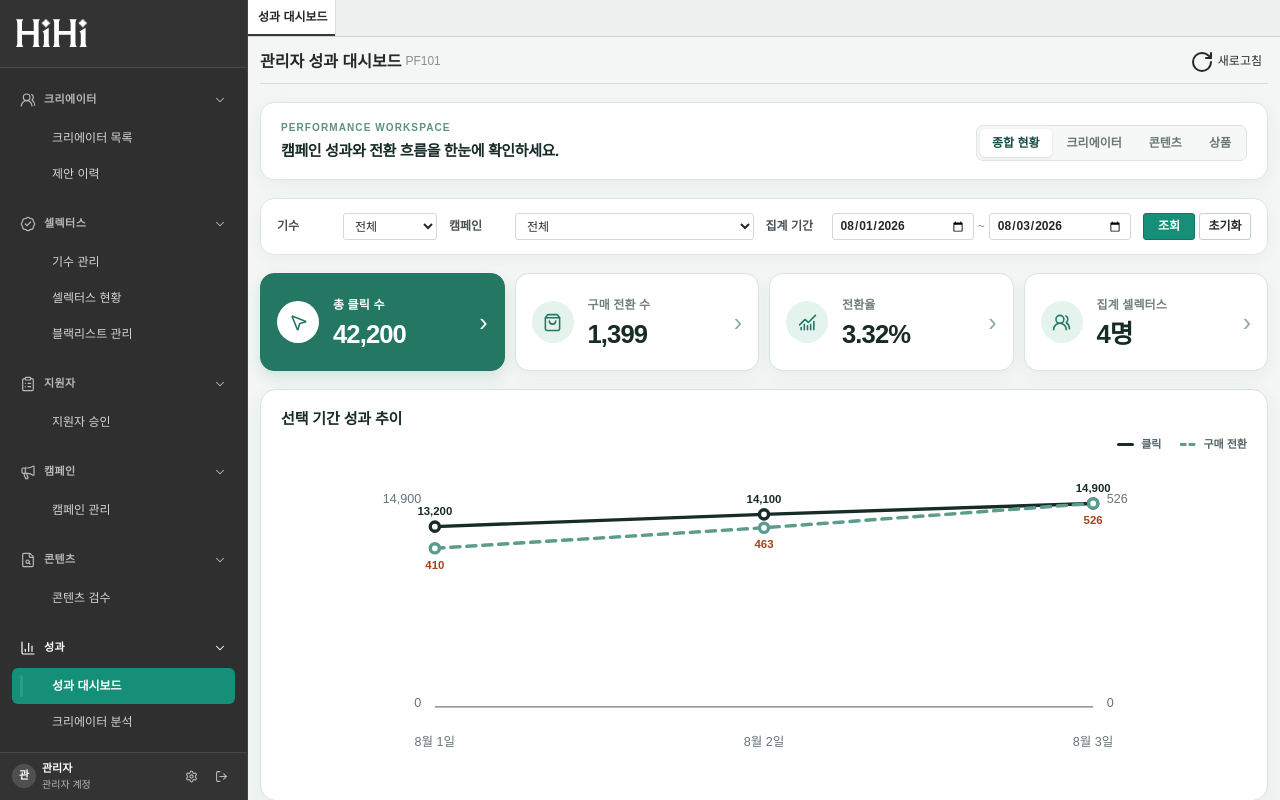
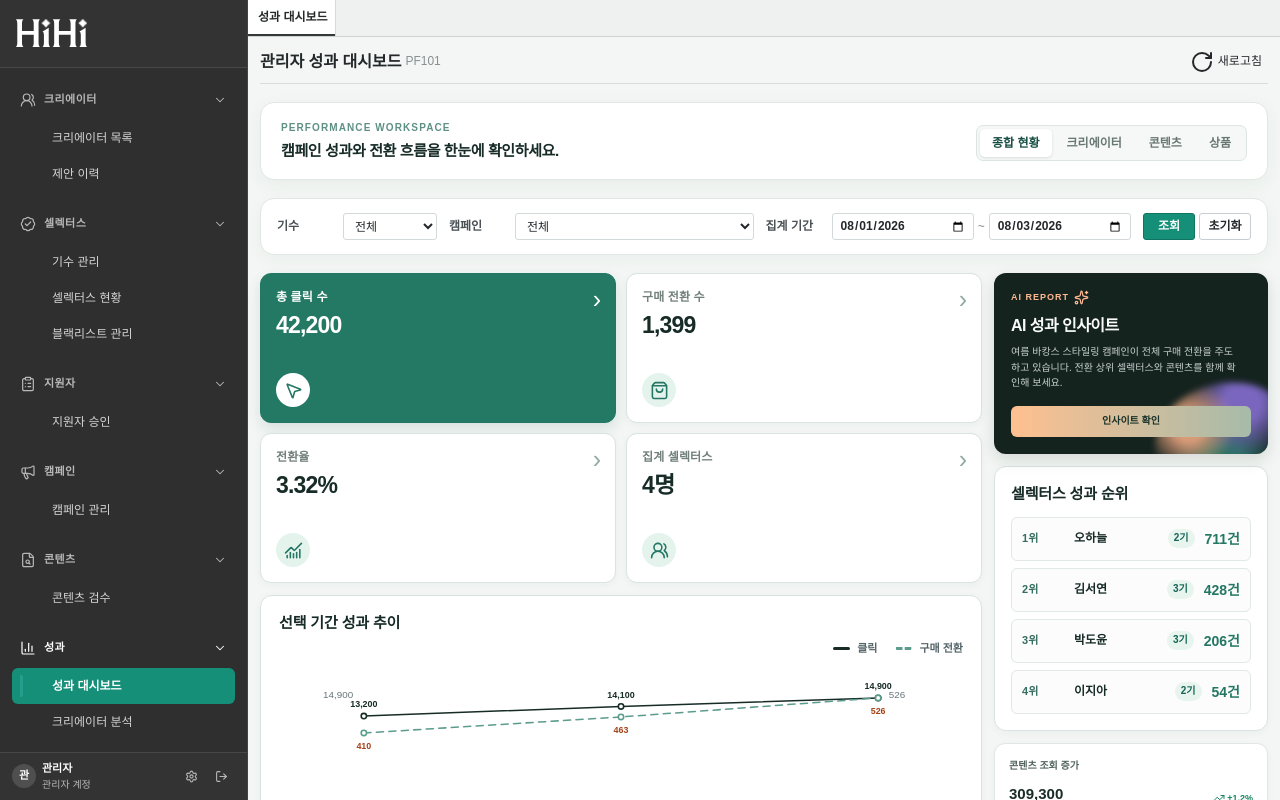
Before and after one commit to HD-Fuma/fe-hiselectors-admin, a React (Vite) app: page / in a window 1280 px wide. Shown: the top 800 px of the page. Built offline with nearby package versions, Linux system fonts and the light colour scheme.

Commit message:
feat: polish performance analytics visuals

```diff
--- a/src/features/performance/PerformancePages.tsx
+++ b/src/features/performance/PerformancePages.tsx
@@ -7,6 +7,8 @@ import {
   Package,
   PlaySquare,
   ShoppingBag,
+  Sparkles,
+  TrendingUp,
   UsersRound,
 } from "lucide-react";
 import { PageHeader } from "../../components/shell/PageHeader";
@@ -179,6 +181,47 @@ function PerformanceWorkspaceIntro({
   );
 }
 
+function PerformanceInsightCard({
+  description,
+  title = "AI 성과 인사이트",
+}: {
+  description: string;
+  title?: string;
+}) {
+  return (
+    <section className="fuma-performance-insight-card">
+      <div className="fuma-performance-insight-card__orb" aria-hidden="true" />
+      <header>
+        <span>AI REPORT</span>
+        <Sparkles aria-hidden="true" size={15} />
+      </header>
+      <h2>{title}</h2>
+      <p>{description}</p>
+      <button type="button">인사이트 확인</button>
+    </section>
+  );
+}
+
+function PerformanceLiftCards({
+  items,
+}: {
+  items: readonly { label: string; value: string }[];
+}) {
+  return (
+    <section aria-label="주요 지표 증감" className="fuma-performance-lift-list">
+      {items.map((item, index) => (
+        <article key={item.label}>
+          <span>{item.label}</span>
+          <div>
+            <strong>{item.value}</strong>
+            <em><TrendingUp aria-hidden="true" size={12} /> +{index + 1}.{index + 2}%</em>
+          </div>
+        </article>
+      ))}
+    </section>
+  );
+}
+
 interface PerformanceEntityCard {
   detail: string;
   id: string;
@@ -255,6 +298,12 @@ function PerformanceAnalysisHero({
 }) {
   return (
     <div className="fuma-performance-analysis-hero">
+      <div className="fuma-performance-analysis-hero__main">
+        <PerformanceKpiGrid
+          ariaLabel={summaryLabel}
+          className="fuma-performance-kpi-grid--analysis"
+          items={kpis}
+        />
         <PerformanceAreaChart
           description="상위 성과 항목 기준 비교"
           points={points}
@@ -262,6 +311,8 @@ function PerformanceAnalysisHero({
           secondaryLabel={secondaryLabel}
           title={title}
         />
+      </div>
+      <aside className="fuma-performance-analysis-hero__rail">
         <section className="fuma-performance-analysis-focus">
           <span>TOP PERFORMANCE</span>
           <div aria-hidden="true" className="fuma-performance-analysis-focus__ring"><b>1</b></div>
@@ -272,11 +323,8 @@ function PerformanceAnalysisHero({
           <p>{focusLabel}</p>
           <small>{focusDetail}</small>
         </section>
-      <PerformanceKpiGrid
-        ariaLabel={summaryLabel}
-        className="fuma-performance-kpi-grid--analysis"
-        items={kpis}
-      />
+        <PerformanceInsightCard description={`${focusLabel}의 전환 기여도가 가장 높습니다. 상위 성과 콘텐츠의 공통 패턴을 확인해 보세요.`} />
+      </aside>
     </div>
   );
 }
@@ -707,24 +755,38 @@ export function PerformanceDashboardPage() {
       <div className="fuma-page__body">
         <PerformanceWorkspaceIntro active="overview" caption="캠페인 성과와 전환 흐름을 한눈에 확인하세요." />
         <PerformanceFilters />
-        <PerformanceKpiGrid ariaLabel="성과 요약" items={visualData.kpis} />
-        <div className="fuma-performance-visuals fuma-performance-visuals--overview">
-          <div className="fuma-performance-visuals__wide">
+        <div className="fuma-performance-command-layout">
+          <div className="fuma-performance-command-layout__main">
+            <PerformanceKpiGrid
+              ariaLabel="성과 요약"
+              className="fuma-performance-kpi-grid--dashboard"
+              items={visualData.kpis}
+            />
             <PerformanceTrendChart
               points={visualData.trendPoints}
               title="선택 기간 성과 추이"
             />
-          </div>
             <PerformanceBarChart
               items={visualData.campaignItems}
               mode="single"
               primaryLabel="전환율"
               title="캠페인 전환 성과"
             />
+          </div>
+          <aside className="fuma-performance-command-layout__rail">
+            <PerformanceInsightCard description="여름 바캉스 스타일링 캠페인이 전체 구매 전환을 주도하고 있습니다. 전환 상위 셀렉터스와 콘텐츠를 함께 확인해 보세요." />
             <PerformanceRanking
               items={visualData.selectorItems}
               title="셀렉터스 성과 순위"
             />
+            <PerformanceLiftCards
+              items={[
+                { label: "콘텐츠 조회 증가", value: "309,300" },
+                { label: "구매 전환 증가", value: "1,399" },
+                { label: "참여 셀렉터스", value: "4명" },
+              ]}
+            />
+          </aside>
         </div>
         <PerformanceResultTable
           className="fuma-performance-campaign-table"
--- a/src/styles/performance-dashboard.css
+++ b/src/styles/performance-dashboard.css
@@ -8,7 +8,7 @@ body:has(.fuma-performance-page) .hsas-admin-shell__content {
 .fuma-performance-page {
   --fuma-performance-ink: #172b27;
   --fuma-performance-muted: #72817d;
-  --fuma-performance-line: #dce7e3;
+  --fuma-performance-line: #e0e7e4;
   --fuma-performance-teal: #237763;
   --fuma-performance-teal-soft: #e8f4ee;
   --fuma-performance-orange: #5c9c8c;
@@ -102,13 +102,13 @@ body:has(.fuma-performance-page) .hsas-admin-shell__content {
   align-items: center;
   gap: 14px;
   min-width: 0;
-  min-height: 98px;
-  padding: 16px;
+  min-height: 88px;
+  padding: 14px 15px;
   overflow: hidden;
   border: 1px solid #d9e3e1;
-  border-radius: 14px;
+  border-radius: 11px;
   background: var(--fuma-performance-panel);
-  box-shadow: 0 5px 16px rgb(29 70 57 / 5%);
+  box-shadow: 0 2px 8px rgb(29 70 57 / 4%);
 }
 
 .fuma-performance-kpi-grid__item::before {
@@ -142,9 +142,9 @@ body:has(.fuma-performance-page) .hsas-admin-shell__content {
 
 .fuma-performance-kpi-grid__icon {
   display: grid;
-  width: 42px;
-  height: 42px;
-  flex: 0 0 42px;
+  width: 34px;
+  height: 34px;
+  flex: 0 0 34px;
   place-items: center;
   border-radius: 50%;
   color: #237763;
@@ -185,7 +185,7 @@ body:has(.fuma-performance-page) .hsas-admin-shell__content {
   gap: 10px;
   margin-top: 7px;
   color: var(--fuma-performance-ink);
-  font-size: clamp(22px, 2vw, 28px);
+  font-size: clamp(19px, 1.6vw, 24px);
   font-variant-numeric: tabular-nums;
   font-weight: 750;
   letter-spacing: -0.035em;
@@ -222,11 +222,11 @@ body:has(.fuma-performance-page) .hsas-admin-shell__content {
 .fuma-performance-chart {
   min-width: 0;
   margin: 0;
-  padding: 18px 20px 20px;
+  padding: 16px 18px 18px;
   border: 1px solid #d9e3e1;
-  border-radius: 16px;
+  border-radius: 12px;
   background: var(--fuma-performance-panel);
-  box-shadow: 0 6px 22px rgb(29 70 57 / 6%);
+  box-shadow: 0 2px 9px rgb(29 70 57 / 4%);
 }
 
 .fuma-performance-chart figcaption {
@@ -295,18 +295,25 @@ body:has(.fuma-performance-page) .hsas-admin-shell__content {
 
 .fuma-performance-analysis-hero {
   display: grid;
-  grid-template-columns: minmax(480px, 1fr) 176px minmax(300px, .5fr);
+  grid-template-columns: minmax(0, 1fr) 264px;
   gap: 14px;
-  align-items: stretch;
+  align-items: start;
 }
 
-.fuma-performance-analysis-hero .fuma-performance-area-chart { min-height: 326px; }
-.fuma-performance-area-chart svg { display: block; width: 100%; min-height: 232px; margin-top: 6px; overflow: visible; }
+.fuma-performance-analysis-hero__main,
+.fuma-performance-analysis-hero__rail {
+  display: grid;
+  min-width: 0;
+  gap: 12px;
+}
+
+.fuma-performance-analysis-hero .fuma-performance-area-chart { min-height: 294px; }
+.fuma-performance-area-chart svg { display: block; width: 100%; height: 220px; min-height: 0; margin-top: 4px; overflow: visible; }
 .fuma-performance-area-chart svg text { fill: #72827d; font-family: var(--hsas-font-family); font-size: 10px; }
 .fuma-performance-area-chart__grid { stroke: #edf2f0; stroke-width: 1; }
-.fuma-performance-area-chart__primary { fill: none; stroke: #2b806a; stroke-linecap: round; stroke-linejoin: round; stroke-width: 3.5; }
-.fuma-performance-area-chart__secondary { fill: none; stroke: #91b8ab; stroke-dasharray: 4 5; stroke-linecap: round; stroke-width: 2; }
-.fuma-performance-area-chart__point { fill: #fff; stroke: #2b806a; stroke-width: 3; }
+.fuma-performance-area-chart__primary { fill: none; stroke: #2b806a; stroke-linecap: round; stroke-linejoin: round; stroke-width: 1.8; }
+.fuma-performance-area-chart__secondary { fill: none; stroke: #91b8ab; stroke-dasharray: 4 5; stroke-linecap: round; stroke-width: 1.2; }
+.fuma-performance-area-chart__point { fill: #fff; stroke: #2b806a; stroke-width: 1.6; r: 3px; }
 .fuma-performance-area-chart__legend-primary::before { background: #2b806a !important; }
 .fuma-performance-area-chart__legend-secondary::before { height: 0 !important; border-top: 2px dashed #91b8ab; background: transparent !important; }
 
@@ -314,13 +321,13 @@ body:has(.fuma-performance-page) .hsas-admin-shell__content {
   display: flex;
   flex-direction: column;
   justify-content: flex-start;
-  min-height: 326px;
-  padding: 19px;
+  min-height: 238px;
+  padding: 17px;
   overflow: hidden;
-  border-radius: 16px;
+  border-radius: 12px;
   color: #f5fffa;
   background: #1f735e;
-  box-shadow: 0 12px 28px rgb(21 88 71 / 18%);
+  box-shadow: 0 7px 18px rgb(21 88 71 / 15%);
 }
 
 .fuma-performance-analysis-focus > span { color: #a4d5c4; font-size: 9px; font-weight: 800; letter-spacing: .09em; }
@@ -360,19 +367,19 @@ body:has(.fuma-performance-page) .hsas-admin-shell__content {
   background: rgb(255 255 255 / 66%);
 }
 
-.fuma-performance-kpi-grid--analysis { grid-template-columns: repeat(2, minmax(0, 1fr)); gap: 12px; }
-.fuma-performance-kpi-grid--analysis .fuma-performance-kpi-grid__item { min-height: 157px; flex-direction: column; align-items: flex-start; justify-content: space-between; gap: 8px; padding: 17px; }
-.fuma-performance-kpi-grid--analysis .fuma-performance-kpi-grid__copy { flex: 0; }
-.fuma-performance-kpi-grid--analysis .fuma-performance-kpi-grid__icon { order: 2; width: 34px; height: 34px; flex-basis: 34px; }
+.fuma-performance-kpi-grid--analysis { grid-template-columns: repeat(4, minmax(0, 1fr)); gap: 10px; }
+.fuma-performance-kpi-grid--analysis .fuma-performance-kpi-grid__item { min-height: 82px; flex-direction: row; align-items: center; justify-content: flex-start; gap: 10px; padding: 13px; }
+.fuma-performance-kpi-grid--analysis .fuma-performance-kpi-grid__copy { flex: 1; }
+.fuma-performance-kpi-grid--analysis .fuma-performance-kpi-grid__icon { order: 0; width: 30px; height: 30px; flex-basis: 30px; }
 .fuma-performance-kpi-grid--analysis .fuma-performance-kpi-grid__chevron { position: absolute; top: 13px; right: 14px; }
-.fuma-performance-kpi-grid--analysis dd { font-size: 22px; }
+.fuma-performance-kpi-grid--analysis dd { margin-top: 5px; font-size: 18px; }
 
 .fuma-performance-trend-chart svg {
   display: block;
   width: 100%;
-  height: auto;
+  height: 250px;
   max-width: 100%;
-  max-height: 320px;
+  max-height: 250px;
   overflow: hidden;
 }
 
@@ -391,7 +398,7 @@ body:has(.fuma-performance-page) .hsas-admin-shell__content {
 .fuma-performance-trend-chart__line {
   stroke-linecap: round;
   stroke-linejoin: round;
-  stroke-width: 3;
+  stroke-width: 1.7;
 }
 
 .fuma-performance-trend-chart__line--clicks {
@@ -405,13 +412,15 @@ body:has(.fuma-performance-page) .hsas-admin-shell__content {
 .fuma-performance-trend-chart__point--clicks {
   fill: #fff;
   stroke: var(--fuma-performance-ink);
-  stroke-width: 3;
+  stroke-width: 1.8;
+  r: 3px;
 }
 
 .fuma-performance-trend-chart__point--conversions {
   fill: #fff;
   stroke: var(--fuma-performance-orange);
-  stroke-width: 3;
+  stroke-width: 1.8;
+  r: 3px;
 }
 
 .fuma-performance-trend-chart__value {
@@ -430,7 +439,7 @@ body:has(.fuma-performance-page) .hsas-admin-shell__content {
 .fuma-performance-bar-chart__rows,
 .fuma-performance-ranking__list {
   display: grid;
-  gap: 10px;
+  gap: 12px;
   margin: 17px 0 0;
   padding: 0;
   list-style: none;
@@ -455,7 +464,7 @@ body:has(.fuma-performance-page) .hsas-admin-shell__content {
 
 .fuma-performance-bar-chart__track {
   position: relative;
-  height: 14px;
+  height: 7px;
   overflow: visible;
   border-radius: 99px;
   background: #edf2f1;
@@ -472,9 +481,9 @@ body:has(.fuma-performance-page) .hsas-admin-shell__content {
 .fuma-performance-bar-chart__dot {
   position: absolute;
   top: 50%;
-  width: 13px;
-  height: 13px;
-  border: 3px solid #fff;
+  width: 9px;
+  height: 9px;
+  border: 2px solid #fff;
   border-radius: 50%;
   background: var(--fuma-performance-orange);
   box-shadow: 0 0 0 1px #a6461d;
@@ -546,6 +555,152 @@ body:has(.fuma-performance-page) .hsas-admin-shell__content {
   border-radius: 14px;
   background: #fff;
   box-shadow: 0 5px 18px rgb(29 70 57 / 4%);
+}
+
+.fuma-performance-command-layout {
+  display: grid;
+  grid-template-columns: minmax(0, 1fr) 274px;
+  align-items: start;
+  gap: 12px;
+}
+
+.fuma-performance-command-layout__main,
+.fuma-performance-command-layout__rail {
+  display: grid;
+  min-width: 0;
+  gap: 12px;
+}
+
+.fuma-performance-command-layout__rail .fuma-performance-chart {
+  padding: 16px;
+}
+
+.fuma-performance-command-layout__rail .fuma-performance-ranking__list {
+  gap: 7px;
+  margin-top: 12px;
+}
+
+.fuma-performance-command-layout__rail .fuma-performance-ranking__item {
+  padding: 9px 10px;
+}
+
+.fuma-performance-insight-card {
+  position: relative;
+  min-height: 164px;
+  padding: 17px;
+  overflow: hidden;
+  border-radius: 12px;
+  color: #f8fbfa;
+  background: #15231f;
+  box-shadow: 0 6px 16px rgb(15 29 25 / 13%);
+}
+
+.fuma-performance-insight-card__orb {
+  position: absolute;
+  right: -24px;
+  bottom: -34px;
+  width: 138px;
+  height: 104px;
+  border-radius: 50%;
+  background:
+    radial-gradient(circle at 28% 32%, #ffb38b 0 12%, transparent 38%),
+    radial-gradient(circle at 70% 25%, #8d73dc 0 15%, transparent 44%),
+    radial-gradient(circle at 46% 76%, #287e69 0 17%, transparent 48%);
+  filter: blur(3px);
+  opacity: .85;
+  transform: rotate(-16deg);
+}
+
+.fuma-performance-insight-card header {
+  position: relative;
+  display: flex;
+  align-items: center;
+  gap: 5px;
+  color: #ffb991;
+}
+
+.fuma-performance-insight-card header span {
+  font-size: 9px;
+  font-weight: 800;
+  letter-spacing: .11em;
+}
+
+.fuma-performance-insight-card h2 {
+  position: relative;
+  margin: 9px 0 0;
+  font-size: 16px;
+  letter-spacing: -.035em;
+}
+
+.fuma-performance-insight-card p {
+  position: relative;
+  max-width: 230px;
+  margin: 7px 0 15px;
+  color: #c7d1ce;
+  font-size: 10px;
+  line-height: 1.55;
+}
+
+.fuma-performance-insight-card button {
+  position: relative;
+  width: 100%;
+  min-height: 31px;
+  border: 0;
+  border-radius: 6px;
+  color: #183129;
+  background: linear-gradient(90deg, #ffc090, #a6bba9);
+  font: inherit;
+  font-size: 10px;
+  font-weight: 800;
+  cursor: pointer;
+}
+
+.fuma-performance-insight-card button:focus-visible {
+  outline: 2px solid #fff;
+  outline-offset: 2px;
+}
+
+.fuma-performance-lift-list {
+  display: grid;
+  gap: 9px;
+}
+
+.fuma-performance-lift-list article {
+  padding: 13px 14px;
+  border: 1px solid var(--fuma-performance-line);
+  border-radius: 11px;
+  background: #fff;
+  box-shadow: 0 2px 7px rgb(29 70 57 / 4%);
+}
+
+.fuma-performance-lift-list article > span {
+  color: #52645e;
+  font-size: 10px;
+  font-weight: 750;
+}
+
+.fuma-performance-lift-list article > div {
+  display: flex;
+  align-items: end;
+  justify-content: space-between;
+  gap: 8px;
+  margin-top: 9px;
+}
+
+.fuma-performance-lift-list strong {
+  color: #1b2d28;
+  font-size: 15px;
+  font-variant-numeric: tabular-nums;
+}
+
+.fuma-performance-lift-list em {
+  display: inline-flex;
+  align-items: center;
+  gap: 2px;
+  color: #16845f;
+  font-size: 9px;
+  font-style: normal;
+  font-weight: 750;
 }
 
 .fuma-performance-dashboard-layout {
@@ -1096,9 +1251,10 @@ body:has(.fuma-performance-page) .hsas-admin-shell__content {
 
   .fuma-performance-dashboard-layout { grid-template-columns: minmax(0, 1fr); }
 
-  .fuma-performance-analysis-hero { grid-template-columns: minmax(0, 1fr) 160px; }
-  .fuma-performance-kpi-grid--analysis { grid-column: 1 / -1; grid-template-columns: repeat(4, minmax(0, 1fr)); }
-  .fuma-performance-kpi-grid--analysis .fuma-performance-kpi-grid__item { min-height: 100px; flex-direction: row; align-items: center; }
+  .fuma-performance-command-layout { grid-template-columns: minmax(0, 1fr) 240px; }
+  .fuma-performance-analysis-hero { grid-template-columns: minmax(0, 1fr) 240px; }
+  .fuma-performance-kpi-grid--analysis { grid-template-columns: repeat(2, minmax(0, 1fr)); }
+  .fuma-performance-kpi-grid--analysis .fuma-performance-kpi-grid__item { min-height: 82px; flex-direction: row; align-items: center; }
   .fuma-performance-kpi-grid--analysis .fuma-performance-kpi-grid__icon { order: 0; }
 
   .fuma-performance-dashboard-hero { grid-template-columns: minmax(0, 1fr) 160px; }
@@ -1111,6 +1267,23 @@ body:has(.fuma-performance-page) .hsas-admin-shell__content {
   }
 
   .fuma-performance-ai-card { grid-column: 1 / -1; grid-template-columns: minmax(0, 1fr) 150px; align-items: end; }
+}
+
+@media (max-width: 960px) {
+  .fuma-performance-command-layout,
+  .fuma-performance-analysis-hero {
+    grid-template-columns: minmax(0, 1fr);
+  }
+
+  .fuma-performance-command-layout__rail,
+  .fuma-performance-analysis-hero__rail {
+    grid-template-columns: repeat(2, minmax(0, 1fr));
+  }
+
+  .fuma-performance-command-layout__rail .fuma-performance-lift-list,
+  .fuma-performance-analysis-hero__rail .fuma-performance-insight-card {
+    grid-column: 1 / -1;
+  }
 }
 
 @media (max-width: 768px) {
@@ -1168,6 +1341,8 @@ body:has(.fuma-performance-page) .hsas-admin-shell__content {
   .fuma-performance-ai-card { grid-column: auto; grid-template-columns: minmax(0, 1fr); }
   .fuma-performance-dashboard-hero { grid-template-columns: minmax(0, 1fr); }
   .fuma-performance-analysis-hero { grid-template-columns: minmax(0, 1fr); }
+  .fuma-performance-command-layout__rail,
+  .fuma-performance-analysis-hero__rail { grid-template-columns: minmax(0, 1fr); }
   .fuma-performance-kpi-grid--analysis { grid-template-columns: repeat(2, minmax(0, 1fr)); }
   .fuma-performance-goal-card { min-height: 180px; }
   .fuma-performance-kpi-grid--dashboard { grid-template-columns: repeat(2, minmax(0, 1fr)); }
```
Lines whose indentation alone changed are shown as unchanged.
